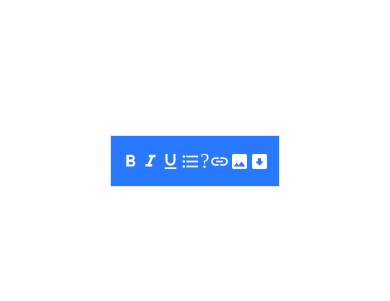
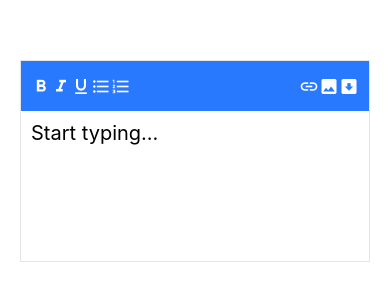
Before and after one commit to RN-Animations/MasterAnimations, a React Native app: screen / in a window 390 px wide. Shown: the part 261-562 px from the top of the page. Built offline with nearby package versions, Linux system fonts and the light colour scheme.

Commit message:
Added the TextInput (EvolvingButton)

```diff
--- a/src/EvolvingButton.js
+++ b/src/EvolvingButton.js
@@ -26,7 +26,7 @@ export default class EvolvingButton extends Component {
     return (
       <View style={styles.container}>
         <KeyboardAvoidingView style={styles.center} behavior="padding">
-          <Animated.View style={styles.editor}>
+          <Animated.View style={[styles.editor, { width: width - 40 }]}>
             {/* Wrapping bar */}
             <View style={styles.bar}>
               {/* Use Animated to adjust the opacity */}
@@ -35,7 +35,7 @@ export default class EvolvingButton extends Component {
                 <Icon name="format-italic" color="#FFF" size={20} />
                 <Icon name="format-underline" color="#FFF" size={20} />
                 <Icon name="format-list-bulleted" color="#FFF" size={20} />
-                <Icon name="format-list-numbers" color="#FFF" size={20} />
+                <Icon name="format-list-numbered" color="#FFF" size={20} />
                 <View style={styles.rightInnerBar}>
                   <Icon name="link" color="#FFF" size={20} />
                   <Icon name="image" color="#FFF" size={20} />
@@ -43,6 +43,15 @@ export default class EvolvingButton extends Component {
                 </View>
               </Animated.View>
             </View>
+            {/* This Animated.View will slide up and create that stack up motion */}
+            <Animated.View style={[styles.lowerView]}>
+              <TextInput
+                placeholder="Start typing..."
+                multiline
+                ref={input => (this._input = input)}
+                style={[StyleSheet.absoluteFill, styles.input]} // so it will take the height of the parent
+              />
+            </Animated.View>
           </Animated.View>
         </KeyboardAvoidingView>
       </View>
```
